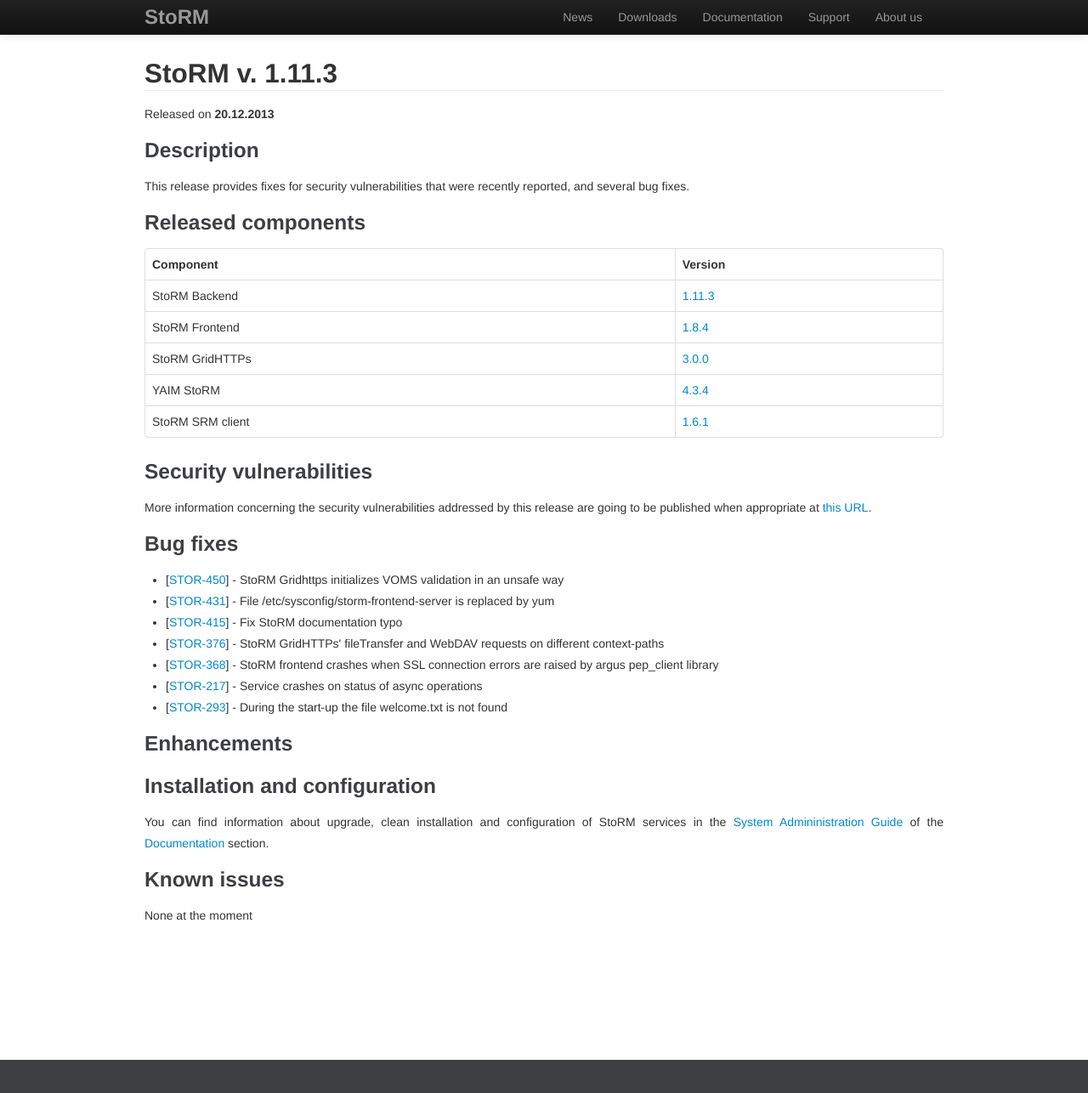
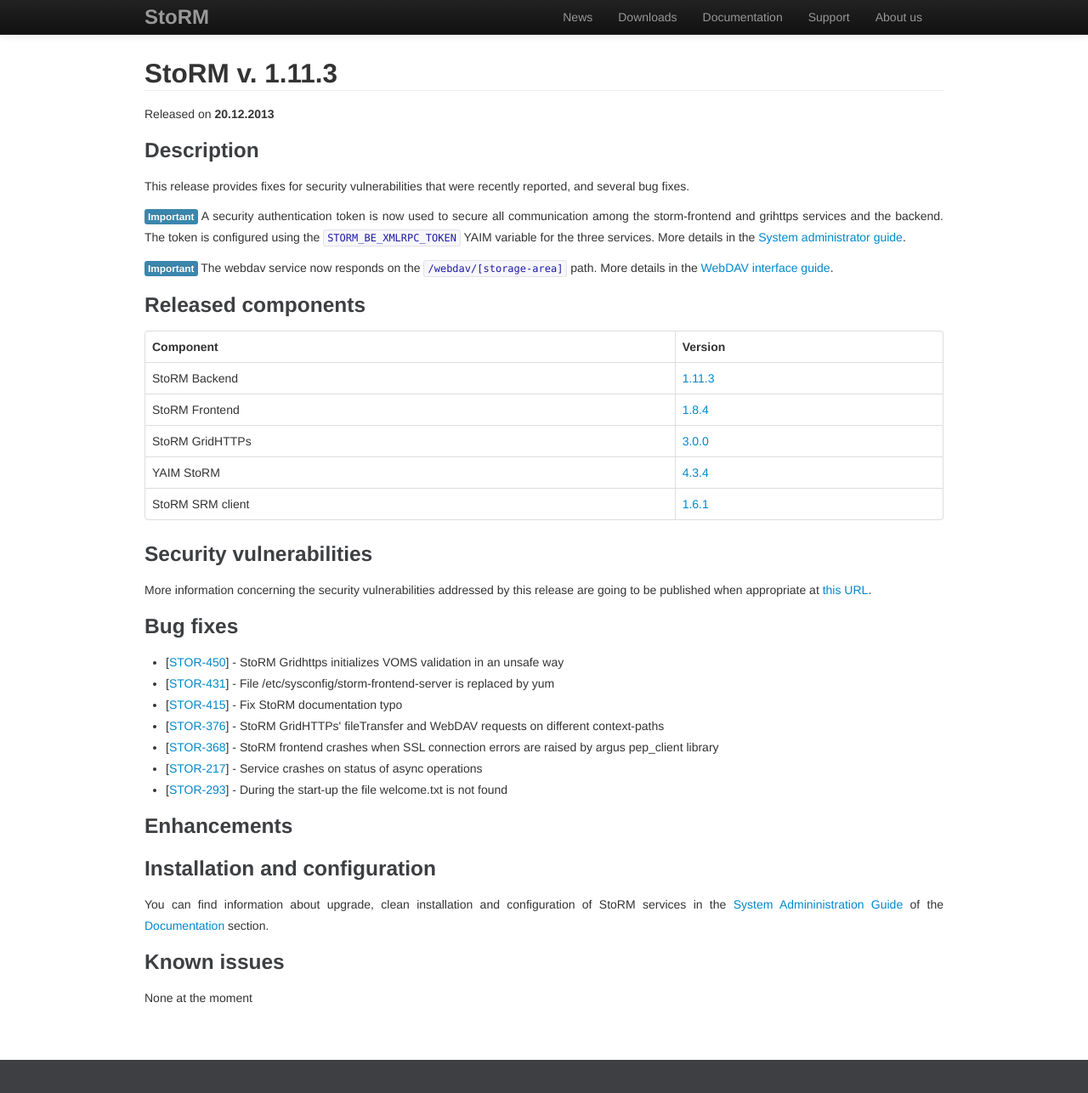
Before and after one commit to italiangrid/storm, a Jekyll site: the page built from release-notes/StoRM-v1.11.3.md, in a window 1280 px wide and 1307 px high. Shown: the top 1286 px of the window at 85% size. Built offline with Jekyll 4.4.1, drawn with Linux system fonts in a browser that asks for light colours; Markdown is read by kramdown in place of the engine named in the settings.

Commit message:
More explicit warnings also in global release notes.

```diff
--- a/release-notes/StoRM-v1.11.3.md
+++ b/release-notes/StoRM-v1.11.3.md
@@ -43,6 +43,14 @@
 
 This release provides fixes for security vulnerabilities that were recently reported, and several bug fixes.
 
+<span class="label label-info">Important</span> A security authentication token is now used
+to secure all communication among the storm-frontend and grihttps services and the
+backend. The token is configured using the `STORM_BE_XMLRPC_TOKEN` YAIM variable for
+the three services. More details in the [System administrator guide][storm-sysadmin-guide].
+
+<span class="label label-info">Important</span> The webdav service now responds on
+the `/webdav/[storage-area]` path. More details in the [WebDAV interface guide][storm-webdav-guide].
+
 ### Released components
 
 {% include list-components.liquid %}
@@ -69,3 +77,4 @@
 
 [storm-documentation]: {{site.baseurl}}/documentation.html
 [storm-sysadmin-guide]: {{site.baseurl}}/documentation/sysadmin-guide/1.11.3
+[storm-webdav-guide]: {{site.baseurl}}/documentation/webdav-guide/3.0.0
```
